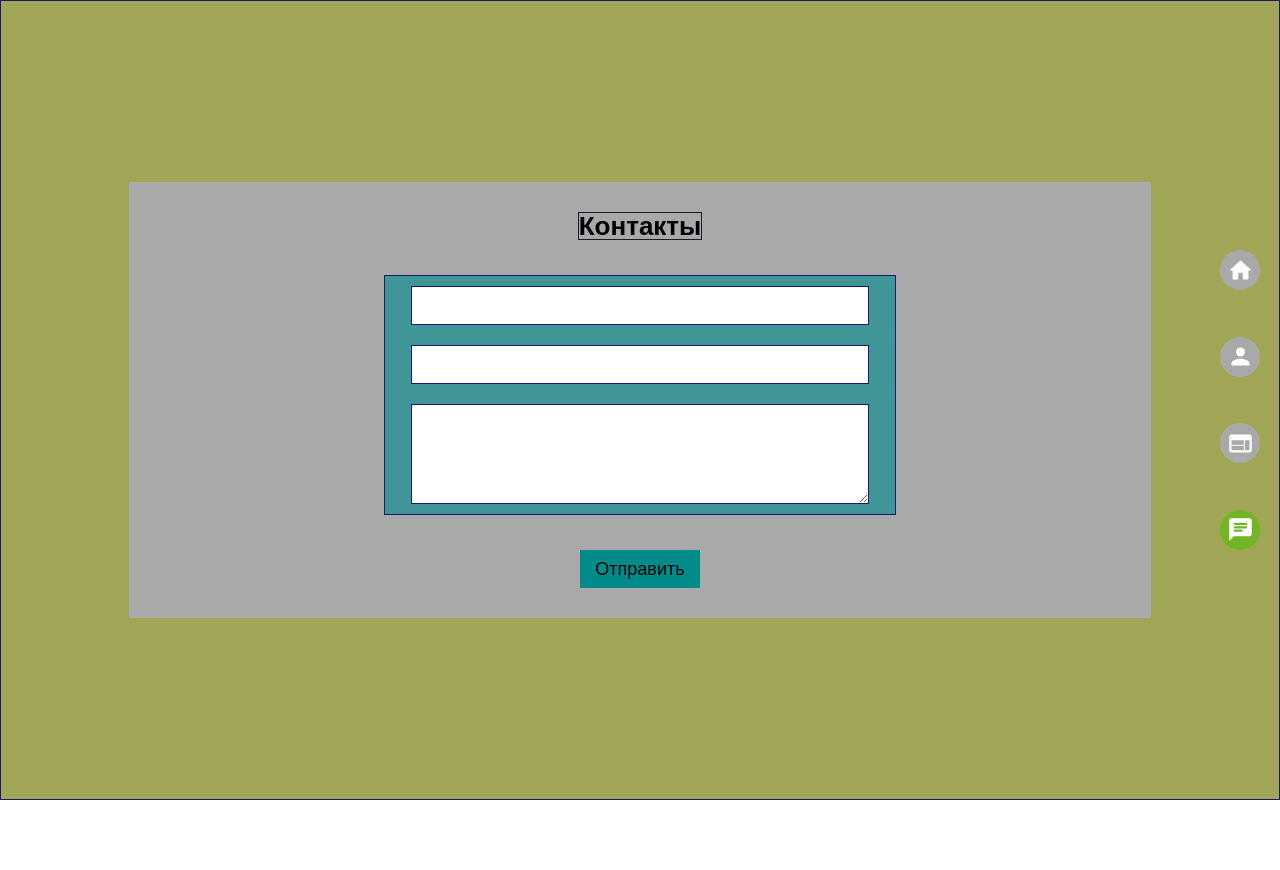
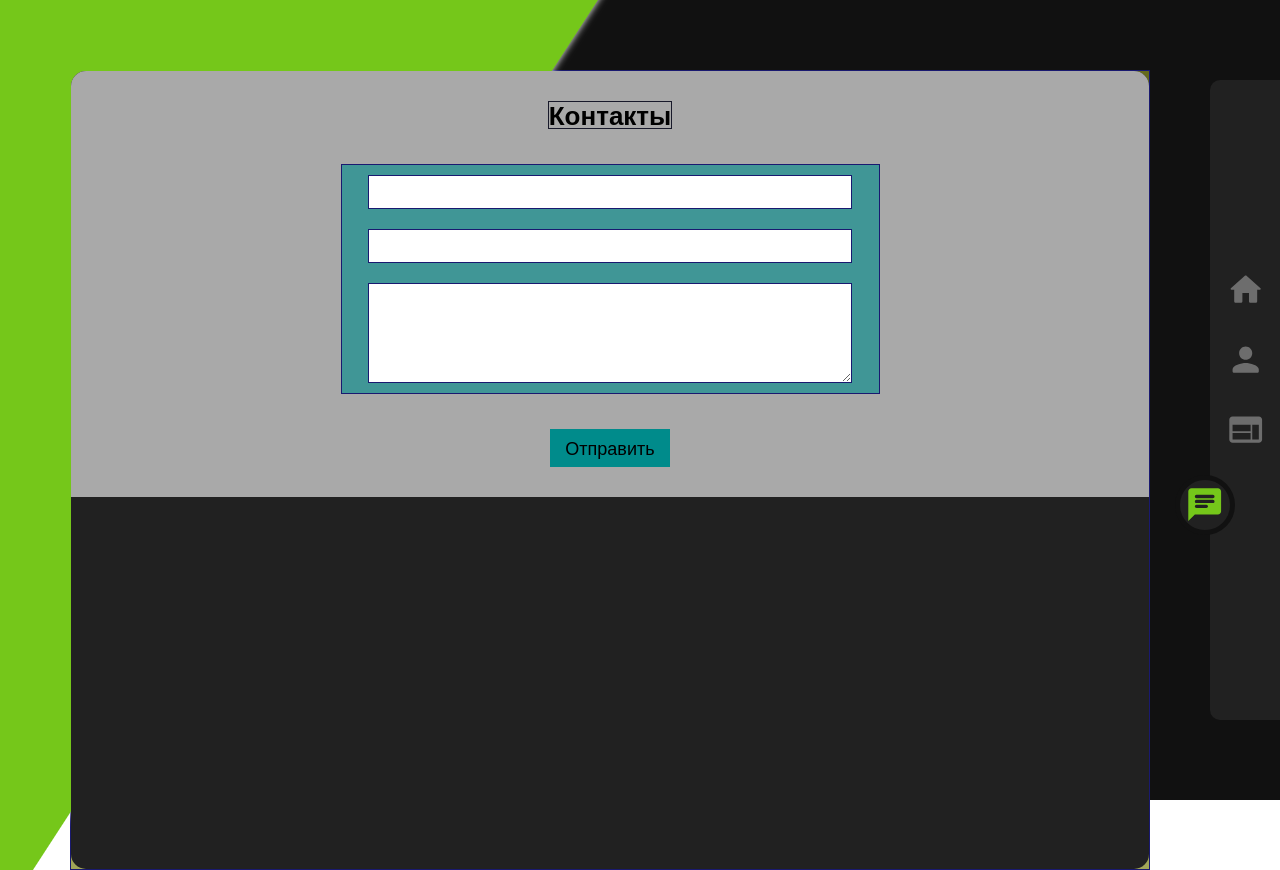
Before and after one commit to KseniaKras/my-portfolio, a React (Create React App) app: page /contact in a window 1280 px wide. Before the commit the page ends 800 px from the top, so only its background shows below. Built offline with nearby package versions, Linux system fonts and the light colour scheme.

Commit message:
refactoring main page

```diff
--- a/src/App.css
+++ b/src/App.css
@@ -1,6 +1,4 @@
-@import url('https://fonts.googleapis.com/css2?family=Poppins:ital,wght@0,100;0,200;0,400;0,500;0,700;1,400;1,500;1,600&display=swap');
-@import url('https://fonts.googleapis.com/css2?family=Open+Sans:wght@300;400;500&family=Poppins:ital,wght@0,100;0,200;0,400;0,500;0,700;1,400;1,500;1,600&display=swap');
-
+@import url('https://fonts.googleapis.com/css2?family=Lato:wght@300;400;700&display=swap');
 
 *{
   box-sizing: border-box;
@@ -9,14 +7,31 @@
   border: 0;
   line-height: 1;
   font-size: 18px;
-  font-family: "Poppins",sans-serif;
+  font-family: Lato,sans-serif;
 }
 
 .App {
-  background-color: #fff;
+  background-color: #111;
+  display: flex;
+  justify-content: center;
+  align-items: center;
+  height: 100vh;
+
 }
-/*.container {*/
-/*  margin: 0 auto;*/
-/*  padding: 0px 100px;*/
-/*  border: 1px solid black;*/
-/*}*/
+.appContent {
+  width: 100%;
+  height: 100%;
+  padding: 70px;
+  margin-right: 60px;
+
+}
+.appBlockElement {
+  background-color: #75c71a;;
+  position: fixed;
+  height: 155%;
+  width: 136%;
+  transform: rotate(-57deg);
+  left: -91%;
+  top: -48%;
+  box-shadow: 0 0 7px rgb(255 255 255 / 95%);
+}
--- a/src/App.tsx
+++ b/src/App.tsx
@@ -7,11 +7,15 @@ import {RemoteWork} from "./remote/Remote";
 import {Contacts} from "./contacts/Contacts";
 import {Footer} from "./footer/Footer";
 import {Routes, Route} from 'react-router-dom';
+import s from "./main/Main.module.css";
+import {Nav} from "./header/navigation/Nav";
 
 
 function App() {
     return (
         <div className="App">
+            <div className="appBlockElement"/>
+            <div className="appContent">
                 <Routes>
                     <Route path={"/*"} element={<Main/>}/>
                     <Route path={"home"} element={<Main/>}/>
@@ -19,6 +23,9 @@ function App() {
                     <Route path={"portfolio"} element={<Works/>}/>
                     <Route path={"contact"} element={<Contacts/>}/>
                 </Routes>
+            </div>
+
+            <Nav />
             {/*/!*<RemoteWork />*!/*/}
             {/*/!*<Footer />*!/*/}
         </div>
--- a/src/common/styles/Container.module.css
+++ b/src/common/styles/Container.module.css
@@ -1,6 +1,35 @@
 .container {
-    width: 80%;
+    width: 100%;
+    height: 100%;
     margin: 0 auto;
-    /*border: 1px solid #18192a;*/
     z-index: 2;
+    background-color: #212121;
+    border-radius: 15px;
+    overflow: hidden;
+    overflow-y: scroll;
+    scroll-behavior: smooth;
+    /*padding: 30px 30px;*/
 }
+::-webkit-scrollbar {
+    width: 4px; /* ширина для вертикального скролла */
+    height: 80%; /* высота для горизонтального скролла */
+    background-color: #212121;
+}
+::-webkit-scrollbar-thumb {
+    -webkit-border-radius: 20px;
+    border-radius: 20px;
+    height: 50px;
+    margin-top: 30px;
+    margin-bottom: 30px;
+    background: #6d6d6d;
+    position: relative;
+}
+::-webkit-scrollbar-track {
+    background-color: transparent;
+    -webkit-border-radius: 20px;
+    /*margin-right: 10px;*/
+    margin-top: 30px;
+    margin-bottom: 30px;
+    border-radius: 20px;
+    /*margin-left: 10px;*/
+}
--- a/src/contacts/Contacts.tsx
+++ b/src/contacts/Contacts.tsx
@@ -19,7 +19,6 @@ export const Contacts = () => {
                     <a href={'#'} className={s.link}>Отправить</a>
                 </div>
             </div>
-            <Nav/>
         </div>
     );
 };
--- a/src/header/navigation/Nav.module.css
+++ b/src/header/navigation/Nav.module.css
@@ -1,76 +1,119 @@
-/*.navBlock {*/
-/*    margin: 0 10px;*/
-/*    width: 360px;*/
-/*    border: 1px solid black;*/
-/*    display: flex;*/
-/*    justify-content: space-between;*/
-/*    align-items: center;*/
-/*    text-decoration: none;*/
-/*    font-size: 18px;*/
-/*    font-weight: bold;*/
-/*}*/
-
 .navBlock {
+    width: 70px;
+    height: 80%;
+    border-radius: 10px 0 0 10px;
+    background-color: #212121;
     position: fixed;
-    right: 10px;
-    height: 300px;
-    margin: 0 10px;
+    right: 0;
     display: flex;
     flex-direction: column;
-    justify-content: space-between;
-    align-items: flex-end;
-    text-decoration: none;
+    justify-content: center;
     font-size: 18px;
     font-weight: bold;
+    z-index: 1000;
 }
+
+
 .navLinkBlock {
-    border: 1px solid transparent;
-    border-radius: 35px;
-    transition: all 1s ease-in-out;
-    /*height: 45px;*/
+    width: 70px;
+    height: 70px;
+    display: flex;
+    justify-content: center;
+    align-items: center;
+    position: relative;
+    /*border: 1px solid transparent;*/
+    /*border-radius: 35px;*/
+    /*transition: all 1s ease-in-out;*/
 }
 .navLink {
     position: relative;
     display: flex;
+    align-items: center;
     justify-content: center;
-    align-items: center;
+    /*text-align: center;*/
+    background-color: transparent;
     text-decoration: none;
-    color: #fff;
-    padding: 10px 45px 10px 20px;
+    transition: .5s;
 }
 .activeLink .navIcon {
-    background-color: #72b626;
+    position: absolute;
+    left: -70px;
+    color: #75c71a;
+    border: 5px solid #111;;
+    border-radius: 50%;
 }
+
+/*.activeLink::before{
+    content: '';
+    position: absolute;
+    left: 50%;
+    top: -37.5%;
+    width: 20px;
+    height: 20px;
+    background-color: transparent;
+    border-bottom-left-radius: 20px;
+    box-shadow: -10px 1px 0 0 #111;
+}
+.activeLink::after{
+    content: '';
+    position: absolute;
+    bottom: -37.5%;
+    right: 9px;
+    width: 20px;
+    height: 20px;
+    background-color: transparent;
+    border-top-left-radius: 20px;
+    box-shadow: -10px -1px 0 0 #111;
+}*/
+
+
 .navLink:hover .navText {
     opacity: 1;
+    transition: all 1s ease-in-out;
+
 }
 .navLinkBlock:hover {
-    border: 1px solid #72b626;
-    background-color: #72b626;
+
 }
 .navText {
-    width: 100%;
+    width: 100px;
+    font-size: 16px;
+    text-align: center;
+    background-color: #75c71a;
+    color: #fff;
+    position: absolute;
+    right: 80px;
+    padding: 10px;
+    border-radius: 10px;
     opacity: 0;
 }
-/*.navText:hover {*/
-/*    opacity: 1;*/
-/*}*/
+.navText:after {
+    content: '';
+    position: absolute;
+    right: -17px;
+    top: calc(28%);
+    border: 7px solid transparent;
+    border-left: 10px solid #75c71a;
+}
+
 .navIcon {
-    display: flex;
-    justify-content: center;
-    align-items: center;
-    background-color: #a9a9a9;
-    border-radius: 50%;
-    width: 40px;
-    height: 40px;
-    position: absolute;
+    position: relative;
+    background-color: #212121;
+    color: #6d6d6d;
+    width: 60px;
+    height: 60px;
     right: -1px;
     /*transition: scale 2s ease-in-out;*/
 }
 .navIcon:hover {
     transform: scaleX(1);
-    background-color: #72b626;
 }
-/*.navIcon:checked {*/
-/*    background-color: #72b626;*/
-/*}*/
+.navIcon:active {
+
+}
+.icon {
+    padding-top: 5px;
+    display: flex;
+    justify-content: center;
+    align-items: center;
+}
--- a/src/header/navigation/Nav.tsx
+++ b/src/header/navigation/Nav.tsx
@@ -25,21 +25,28 @@ type NavTextPropsType = {
 export const NavItem: FC<NavTextPropsType> = ({text, path}) => {
 
     const showIcon = () => {
-        if (text === 'Home') return <HomeRoundedIcon/>
-        if (text === 'About me') return <PersonRoundedIcon/>
-        if (text === 'Portfolio') return <WebIcon/>
-        if (text === 'Contact') return <ChatRoundedIcon/>
+        if (text === 'Home') return <HomeRoundedIcon fontSize="large" />
+        if (text === 'About me') return <PersonRoundedIcon fontSize="large" />
+        if (text === 'Portfolio') return <WebIcon fontSize="large" />
+        if (text === 'Contact') return <ChatRoundedIcon fontSize="large" />
     }
 
-    return <div className={s.navLinkBlock}>
+    return (
+        <div className={s.navLinkBlock}>
             <NavLink
                 to={path}
                 className={({isActive}) => isActive ? `${s.navLink} ${s.activeLink}` : `${s.navLink}`}
             >
-            <div className={s.navText}>{text}</div>
-            <div className={s.navIcon}>{showIcon()}</div>
+                <div className={s.navIcon}>
+                    <span className={s.icon}>{showIcon()}</span>
+                </div>
+                <div className={s.navText}>
+                    {text}
+                </div>
+
             </NavLink>
         </div>
+    )
 }
 
 
--- a/src/skills/Skills.tsx
+++ b/src/skills/Skills.tsx
@@ -18,7 +18,6 @@ export const Skills = () => {
                         <Skill title={'React'} description={'Описание навыка'}/>
                     </div>
             </div>
-            <Nav />
         </div>
     );
 };
--- a/src/works/Works.tsx
+++ b/src/works/Works.tsx
@@ -16,7 +16,6 @@ export const Works = () => {
                     <Project title={'Название проекта'} description={'Описание проекта'}/>
                 </div>
             </div>
-            <Nav/>
         </div>
     );
 };
```
Also changed, not shown: src/main/Main.module.css (+144 -72 lines), src/main/Main.tsx (+32 -11 lines). Lines whose indentation alone changed are shown as unchanged.
